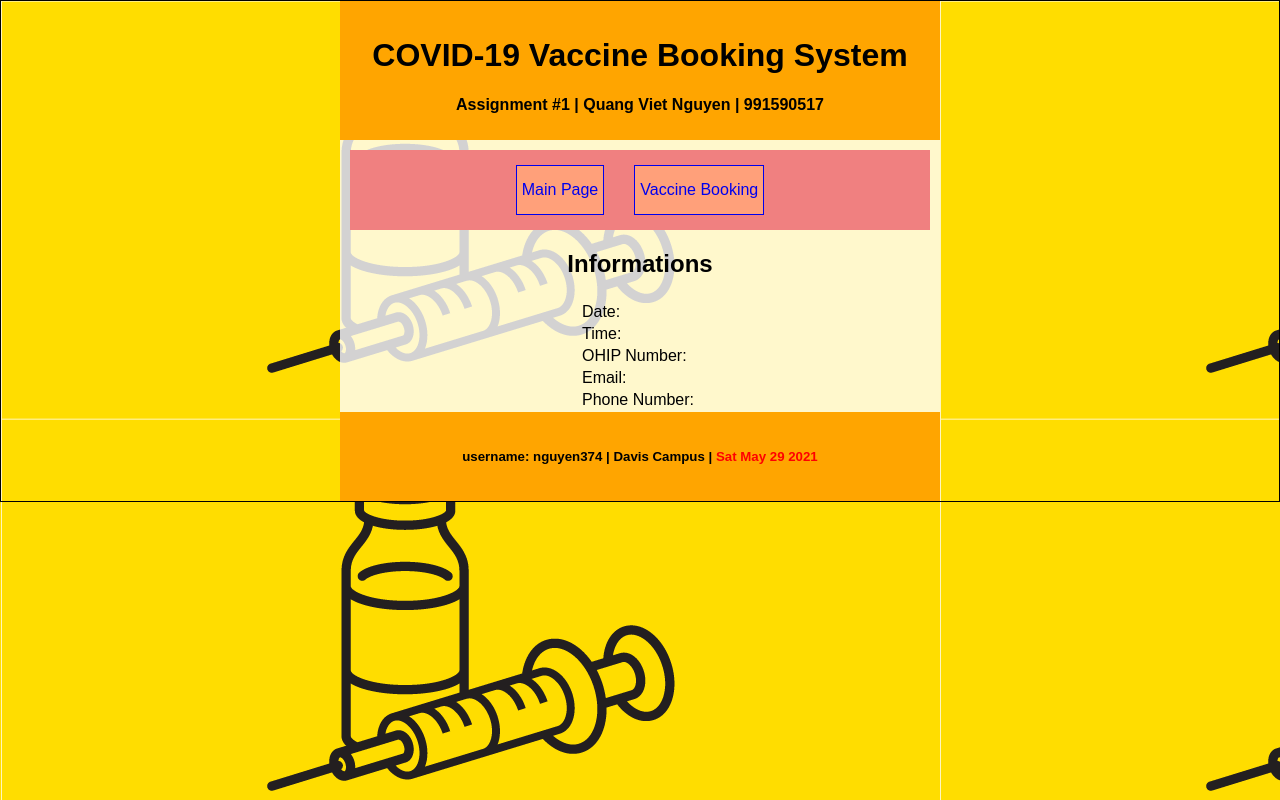
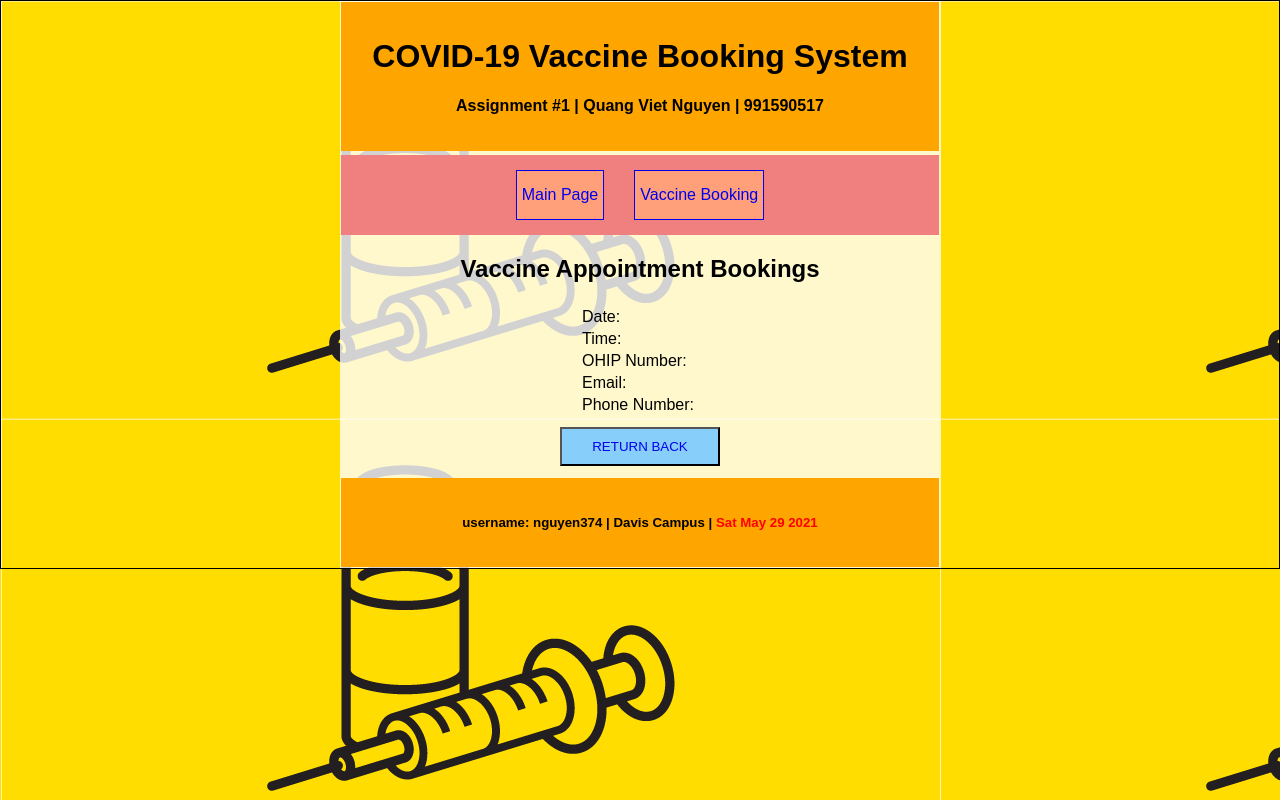
Before and after one commit to quangvietnguyen/assignment1, a plain HTML site: page assignment1/pages/list.html in a window 1280 px wide. Drawn offline with Linux system fonts and the light colour scheme; files whose address does not match are found by name.

Commit message:
last commit

```diff
--- a/assignment1/css/styles.css
+++ b/assignment1/css/styles.css
@@ -2,6 +2,15 @@ html {
     border: solid 0.01px;
     background-image: url(../images/vaccine.png);
     background-repeat: repeat;
+}
+
+.grid-container {
+    display: grid;
+    grid-gap: 1px;
+    grid-template-areas:    'header header header header'
+                            'menu menu menu menu'
+                            'main main main main'
+                            'footer footer footer footer';
 }
 
 #wrapper {
@@ -13,21 +22,40 @@ html {
     font-family: Arial, Helvetica, sans-serif;
 }
 
-header {
-    position: relative;
-    padding: 15px 15px 5px 15px;
-    margin: auto;
+.grid-header {
+    grid-area: header;
+    padding: 15px 15px 15px 15px;
     background-color: orange;
+    margin: 1px;
 }
-footer {
-    position: relative;
+
+#navigator {
+    grid-area: menu;
+    display: flex;
+    flex-direction: row;
+    justify-content: center;
+    background-color: lightcoral;
+    padding: 10px;
+    margin: 1px;
+}
+
+#navigator a {
+    border: solid 0.1px;
+    background-color: lightsalmon;
+}
+
+.grid-main {
+    grid-area: main;
+}
+
+.grid-footer {
+    grid-area: footer;
     padding: 15px 15px 15px 15px;
-    bottom: 0;
     background-color: orange;
+    margin: 1px;
 }
 
 body {
-    position: relative;
     background-color: rgba(255, 255, 255, 0.8);
     height: auto;
 }
@@ -54,20 +82,6 @@ span {
     margin: auto;
 }
 
-#navigator {
-    display: flex;
-    flex-direction: row;
-    justify-content: center;
-    background-color: lightcoral;
-    padding: 10px;
-    margin: 10px;
-}
-
-#navigator a {
-    border: solid 0.1px;
-    background-color: lightsalmon;
-}
-
 #return {
     background-color: lightskyblue;
     color: whitesmoke;
--- a/assignment1/pages/list.html
+++ b/assignment1/pages/list.html
@@ -18,19 +18,19 @@
             })
         </script>
     </head>
-    <body id="wrapper">
-        <header>
+    <body class="grid-container" id="wrapper">
+        <header class="grid-header">
             <h1>COVID-19 Vaccine Booking System</h1>
             <h4>Assignment #1 | Quang Viet Nguyen | 991590517</h4>
         </header>
-        <section>
+        <section class="grid-main">
             <div id="navigator">
                 <a href="../index.html">Main Page</a>
                 <a href="booking.html">Vaccine Booking</a>
             </div>
             <div>
                 <table id="table">
-                    <tr><h2>Informations</h2></tr>
+                    <tr><h2>Vaccine Appointment Bookings</h2></tr>
                     <tr>
                         <td>Date:</td>
                         <td id="bookingdate"></td>
@@ -53,8 +53,11 @@
                     </tr>
                 </table>
             </div>
+            <div>
+                <button id="return"><a href="../index.html">RETURN BACK</a></button>
+            </div>
         </section>
-        <footer>
+        <footer class="grid-footer">
             <h5>username: nguyen374 | Davis Campus | <span id="date"></span></h4>
         </footer>
     </body>
```
Also changed, not shown: assignment1/index.html (+4 -4 lines), assignment1/pages/booking.html (+4 -4 lines).
